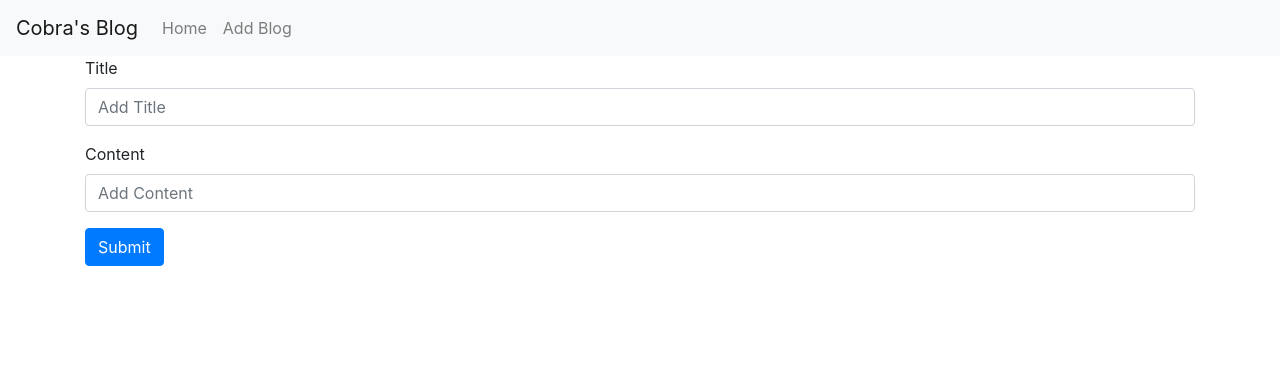
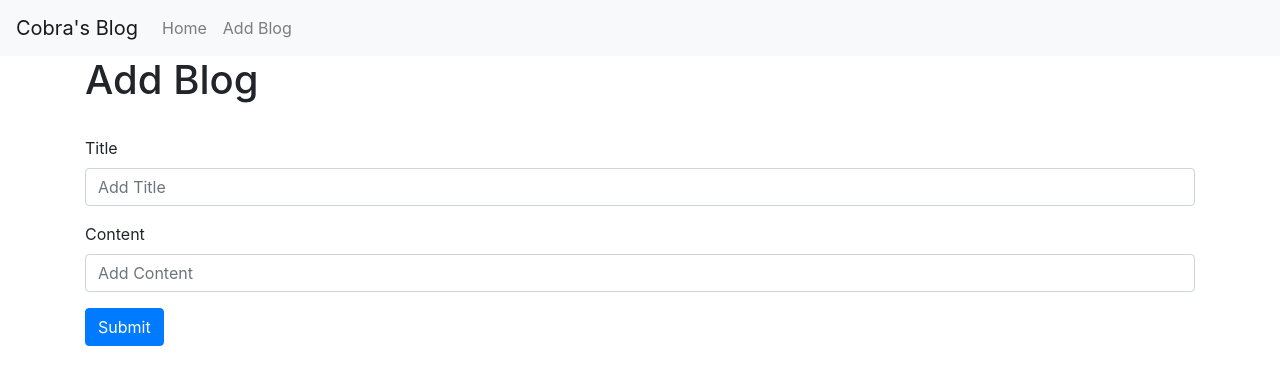
Before and after one commit to DevStrikerTech/Angular-Blog, an Angular app: page /add-blog in a window 1280 px wide. Shown: the top 384 px of the page. Built offline with nearby package versions, Linux system fonts and the light colour scheme.

Commit message:
title addded to add blog container

```diff
--- a/src/app/add-blog/add-blog.component.html
+++ b/src/app/add-blog/add-blog.component.html
@@ -1,4 +1,6 @@
 <div class="container">
+  <h1>Add Blog</h1>
+  <br>
   <form>
     <div class="form-group">
       <label for="title">Title</label>
```
